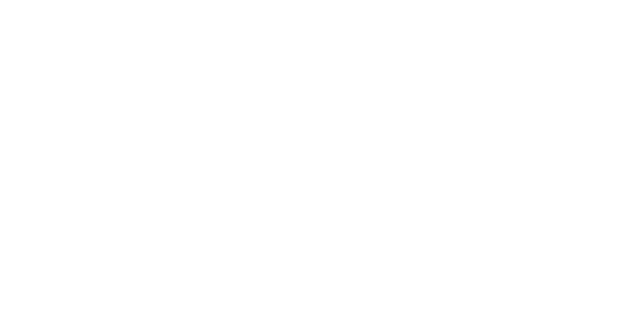
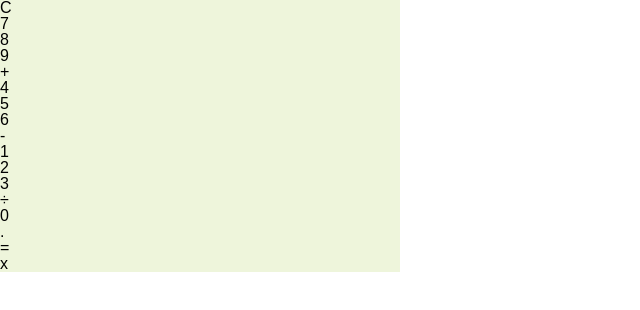
Before and after one commit to She-Codes/calculator, a plain HTML site: page index.html in a window 1280 px wide. Shown: the whole page, without its empty margins (0-640 px from the left). Drawn offline with Linux system fonts and the light colour scheme.

Commit message:
initial structure of calculator

```diff
--- a/css/styles.css
+++ b/css/styles.css
@@ -10,3 +10,8 @@ body {
   background: #C7EFCF;
   width: 400px;
 }
+
+span {
+  background: #EEF5DB;
+  display: block;
+}
--- a/index.html
+++ b/index.html
@@ -13,7 +13,34 @@
 </head>
 <body>
     <div class="calculator">
-
+        <div class="row">
+            <span class="bttn c">C</span>
+            <span class="screen"></span>
+        </div><!-- end .row -->
+        <div class="row">
+            <span class="bttn">7</span>
+            <span class="bttn">8</span>
+            <span class="bttn">9</span>
+            <span class="bttn op">+</span>
+        </div><!-- end .row -->
+        <div class="row">
+            <span class="bttn">4</span>
+            <span class="bttn">5</span>
+            <span class="bttn">6</span>
+            <span class="bttn" op>-</span>
+        </div><!-- end .row -->
+        <div class="row">
+            <span class="bttn">1</span>
+            <span class="bttn">2</span>
+            <span class="bttn">3</span>
+            <span class="bttn op">&divide;</span>
+        </div><!-- end .row -->
+        <div class="row">
+            <span class="bttn">0</span>
+            <span class="bttn">.</span>
+            <span class="bttn equal">=</span>
+            <span class="bttn op">x</span>
+        </div><!-- end .row -->
     </div><!-- end .calculator -->
 </body>
 </html>
```
